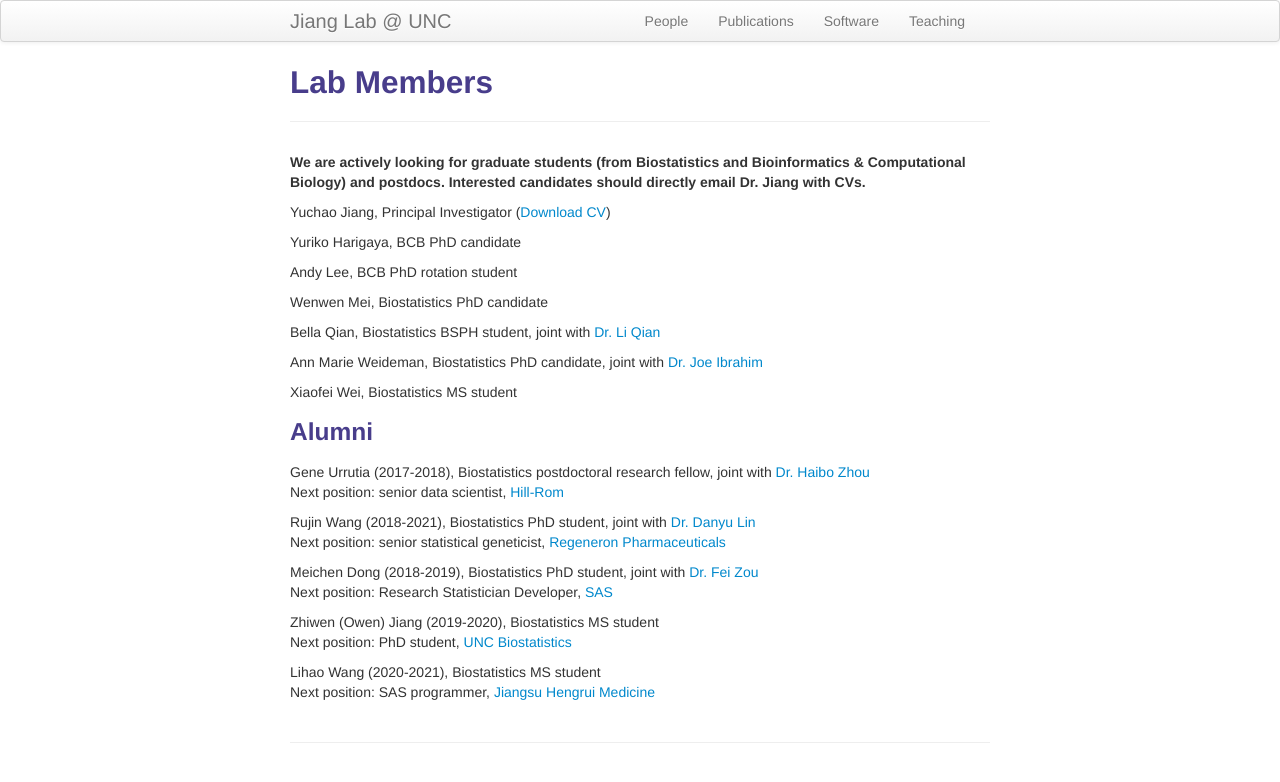
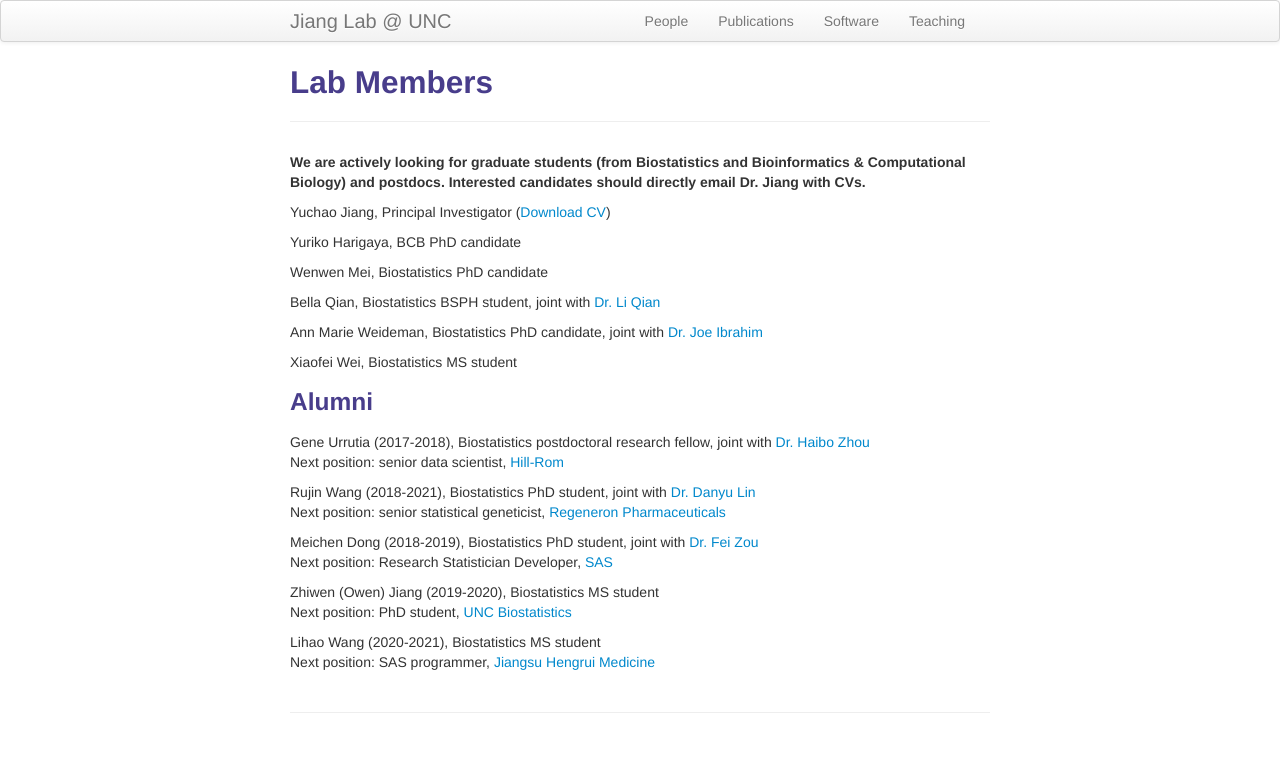
Before and after one commit to yuchaojiang/yuchaojiang.github.io, a Jekyll site: the page built from pages/people.md, in a window 1280 px wide. Shown: the top 782 px of the page. Built offline with Jekyll 4.4.1, drawn with Linux system fonts in a browser that asks for light colours.

Commit message:
Update people.md

```diff
--- a/pages/people.md
+++ b/pages/people.md
@@ -9,8 +9,6 @@ description: Jiang Lab Members
 Yuchao Jiang, Principal Investigator (<a href="https://www.dropbox.com/s/re2aqb8qztxveb9/CV_Yuchao_Jiang.pdf?dl=0" title="Download CV as PDF">Download CV</a>)
 
 Yuriko Harigaya, BCB PhD candidate
-
-Andy Lee, BCB PhD rotation student
 
 Wenwen Mei, Biostatistics PhD candidate
 
```
